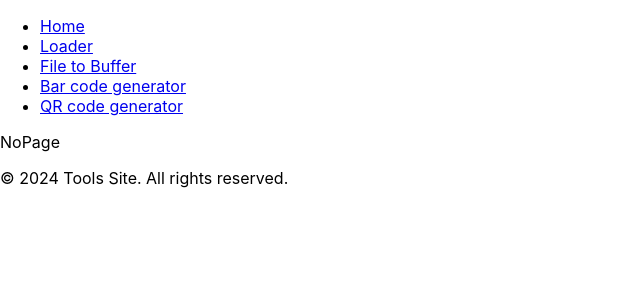
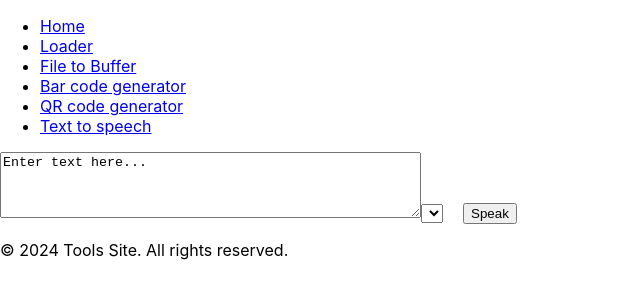
Before and after one commit to kunndnn/tools, a React (Create React App) app: page /text-to-speech in a window 1280 px wide. Shown: the top 300 px of the page, without its empty margins (0-640 px from the left). Built offline with nearby package versions, Linux system fonts and the light colour scheme.

Commit message:
text to speech component added

```diff
--- a/src/App.js
+++ b/src/App.js
@@ -5,6 +5,7 @@ import Loader from "./Components/Loader";
 import FileToBuffer from "./Components/FileToBuffer";
 import BarCodeGenerator from "./Components/BarCodeGenerator";
 import QRCodeGenerator from "./Components/QRCodeGenerator";
+import TextToSpeech from "./Components/TextToSpeech";
 function App() {
   return (
     <BrowserRouter>
@@ -14,6 +15,7 @@ function App() {
           <Route path="/file-to-buffer" element={<FileToBuffer />} />
           <Route path="/bar-code" element={<BarCodeGenerator />} />
           <Route path="/qr-code" element={<QRCodeGenerator />} />
+          <Route path="/text-to-speech" element={<TextToSpeech />} />
           <Route path="*" element={<NoPage />} />
         </Route>
       </Routes>
--- a/src/Components/Layout.js
+++ b/src/Components/Layout.js
@@ -20,6 +20,9 @@ function Layout() {
           <li>
             <Link to="/qr-code">QR code generator</Link>
           </li>
+          <li>
+            <Link to="/text-to-speech">Text to speech</Link>
+          </li>
         </ul>
       </nav>
       <Outlet />
--- /dev/null
+++ b/src/Components/TextToSpeech.js
@@ -0,0 +1,72 @@
+import React, { useState, useEffect } from "react";
+
+const TextToSpeech = () => {
+  const [textToRead, setTextToRead] = useState("Enter text here...");
+  const [voices, setVoices] = useState([]);
+  const [selectedVoice, setSelectedVoice] = useState("");
+
+  useEffect(() => {
+    if ("speechSynthesis" in window) {
+      const synthesis = window.speechSynthesis;
+
+      const populateVoices = () => {
+        const availableVoices = synthesis.getVoices();
+        setVoices(availableVoices);
+      };
+
+      populateVoices(); // Populate voices when the component mounts
+
+      synthesis.onvoiceschanged = () => {
+        populateVoices(); // Update voices if they change
+      };
+
+      return () => {
+        synthesis.onvoiceschanged = null; // Clean up
+      };
+    } else {
+      alert("Your browser does not support speech synthesis.");
+    }
+  }, []);
+
+  const handleSpeak = () => {
+    if ("speechSynthesis" in window) {
+      const synthesis = window.speechSynthesis;
+      const utterance = new SpeechSynthesisUtterance(textToRead);
+
+      // Find the selected voice and set it to the utterance
+      const selectedVoiceObj = voices.find(
+        (voice) => voice.name + " (" + voice.lang + ")" === selectedVoice
+      );
+      if (selectedVoiceObj) {
+        utterance.voice = selectedVoiceObj;
+      }
+
+      synthesis.speak(utterance);
+    }
+  };
+
+  const handleVoiceChange = (event) => {
+    setSelectedVoice(event.target.value);
+  };
+
+  return (
+    <div>
+      <textarea
+        value={textToRead}
+        onChange={(e) => setTextToRead(e.target.value)}
+        rows="4"
+        cols="50"
+      />
+      <select value={selectedVoice} onChange={handleVoiceChange}>
+        {voices.map((voice) => (
+          <option key={voice.name} value={`${voice.name} (${voice.lang})`}>
+            {voice.name} ({voice.lang})
+          </option>
+        ))}
+      </select>
+      <button onClick={handleSpeak}>Speak</button>
+    </div>
+  );
+};
+
+export default TextToSpeech;
```
